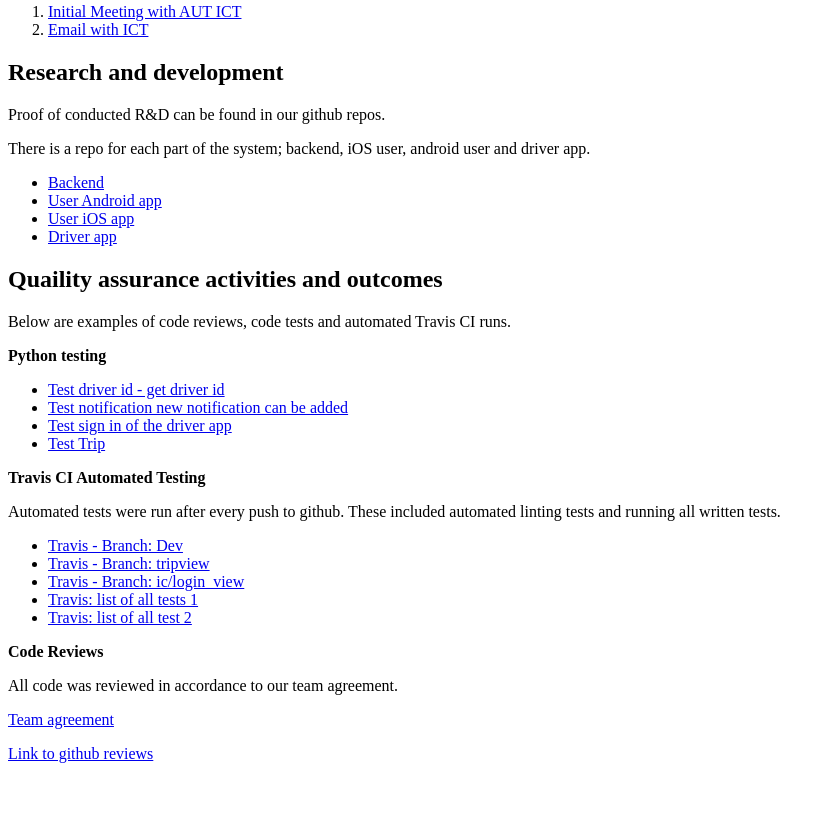
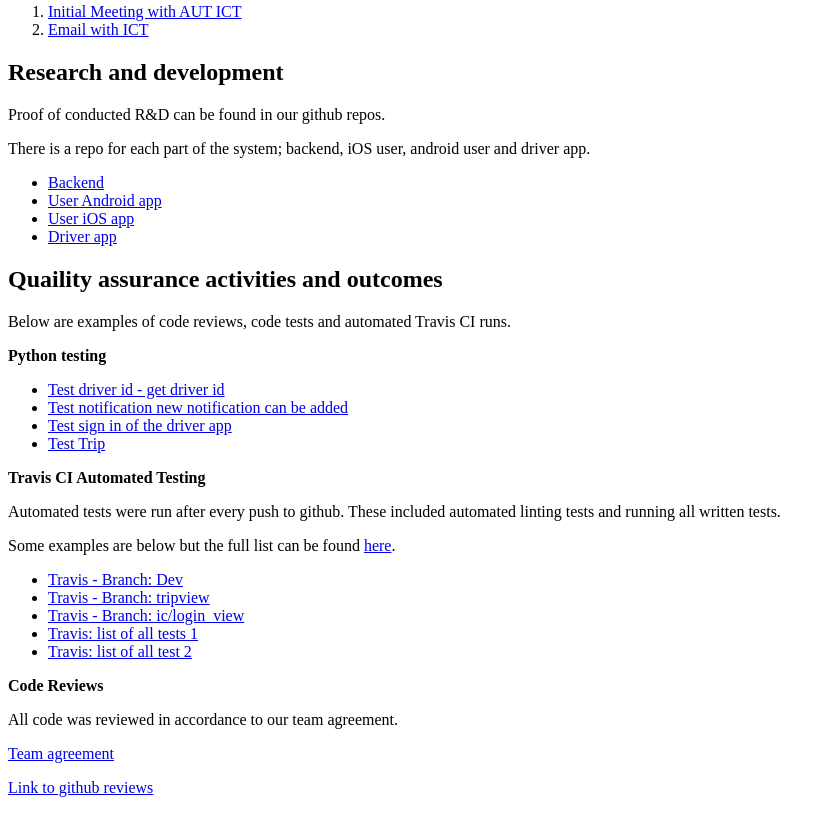
Before and after one commit to autlamps/tessera-evidence, a plain HTML site: page index.html in a window 1280 px wide. Shown: the part 1654-2467 px from the top of the page, without its empty margins (0-835 px from the left). Before the commit the page ends 2433 px from the top, so only its background shows below. Drawn offline with Linux system fonts and the light colour scheme.

Commit message:
added link to travis builds

```diff
--- a/index.html
+++ b/index.html
@@ -120,6 +120,7 @@
     </ul>
     <b>Travis CI Automated Testing</b>
     <p>Automated tests were run after every push to github. These included automated linting tests and running all written tests.</p>
+    <p>Some examples are below but the full list can be found <a href="https://travis-ci.org/autlamps/tessera-backend/builds">here</a>.</p>
     <ul>
         <li><a href="/qa/images/travis-dev.png">Travis - Branch: Dev</a></li>
         <li><a href="/qa/images/travis-dp-trip-view.png">Travis - Branch: tripview</a></li>
```
